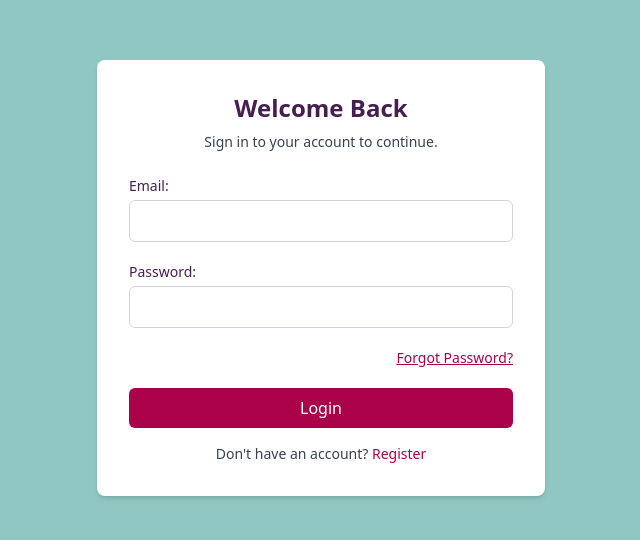
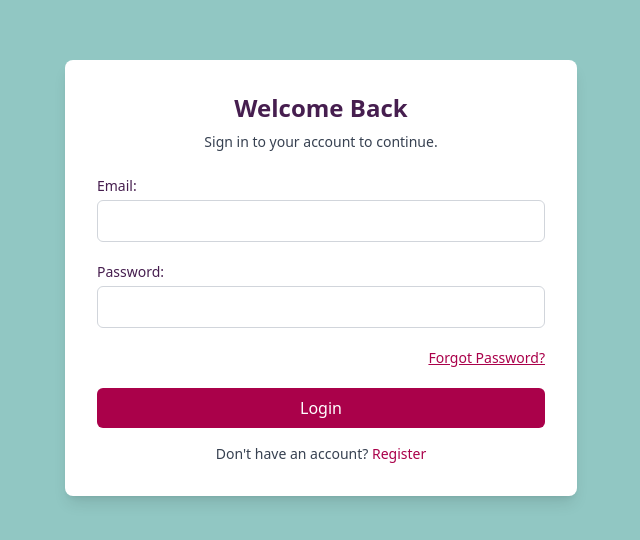
Before and after one commit to DemisStruiksma/Firebase-Auth-App, a React (Create React App) app: page /login in a window 1280 px wide. Shown: the part 122-662 px from the top of the page, without its empty margins (319-959 px from the left). Built offline with nearby package versions, Linux system fonts and the light colour scheme; no server answers.

Commit message:
Refactor card to organism

```diff
--- a/src/components/atoms/Label.tsx
+++ b/src/components/atoms/Label.tsx
@@ -5,7 +5,7 @@ interface Props {
 
 const Label = ({ text, name }: Props) => {
 	return (
-		<label className="block text-sm font-medium text-body" htmlFor={name}>
+		<label className="block text-left text-sm font-medium text-body" htmlFor={name}>
 			{text}
 		</label>
 	);
--- /dev/null
+++ b/src/components/organisms/Card.tsx
@@ -0,0 +1,22 @@
+interface Props {
+  title: string;
+  subTitle?: string;
+  children: React.ReactNode;
+}
+
+function Card({ title, subTitle, children }: Props) {
+  return (
+    <div className="flex items-center justify-center min-h-screen bg-secondary">
+      <div className="bg-white p-8 rounded-lg shadow-lg w-full max-w-lg text-center">
+        <h2 className="text-body text-2xl font-bold">{title}</h2>
+        {subTitle && (
+          <p className="mt-2 text-sm text-gray-700 text-center">{subTitle}</p>
+        )}
+
+        {children}
+      </div>
+    </div>
+  );
+}
+
+export default Card;
--- a/src/pages/Home.tsx
+++ b/src/pages/Home.tsx
@@ -2,6 +2,7 @@ import { useNavigate } from "react-router-dom";
 import { toast } from "react-toastify";
 import { useAuth } from "../AuthProvider";
 import Button from "../components/atoms/Button";
+import Card from "../components/organisms/Card";
 import { routes } from "../constants";
 
 function Home() {
@@ -17,15 +18,16 @@ function Home() {
     } else {
       toast.error(logoutResponse.message);
     }
-  }
+  };
 
   return (
-    <div className="flex items-center justify-center h-screen bg-secondary">
-      <div className="bg-white p-8 rounded-lg shadow-lg w-full max-w-lg text-center">
-        <h1 className="text-body text-2xl font-bold mb-4">
-          {auth.userState?.type === "success" && `You're logged in with the following email address: ${auth.userState.user.email}`}
-        </h1>
-
+    <Card
+      title={
+        auth.userState?.type === "success"
+          ? `You're logged in with the following email address: ${auth.userState.user.email}`
+          : ""
+      }
+    >
       <Button
         text="Logout"
         buttonType="button"
@@ -33,9 +35,8 @@ function Home() {
         onClick={handleLogout}
         customClassNames="w-fit px-6 mt-6"
       />
-      </div>
-    </div>
-  )
+    </Card>
+  );
 }
 
 export default Home;
--- a/src/pages/Login.tsx
+++ b/src/pages/Login.tsx
@@ -5,6 +5,7 @@ import { useAuth } from "../AuthProvider";
 import Button from "../components/atoms/Button";
 import InputField from "../components/atoms/InputField";
 import Form from "../components/molecules/Form";
+import Card from "../components/organisms/Card";
 import { routes } from "../constants";
 
 function Login() {
@@ -15,26 +16,19 @@ function Login() {
 
   const handleLogin = async (event: FormEvent<HTMLFormElement>) => {
     event.preventDefault();
-        const loginResponse = await auth.login({email, password});
+    const loginResponse = await auth.login({ email, password });
 
-        if(loginResponse instanceof Error) {
+    if (loginResponse instanceof Error) {
       // Use toast notification for error handling.
       toast.error(loginResponse.message);
     } else {
       toast.success("Logged in successfully.");
       navigate(routes.home);
     }
-    }
-
+  };
 
   return (
-        <div className="flex min-h-screen items-center justify-center bg-secondary px-6">
-            <div className="w-full max-w-md p-8 rounded-lg bg-white shadow-md">
-                <h2 className="text-2xl font-semibold text-body text-center">Welcome Back</h2>
-                <p className="mt-2 text-sm text-gray-700 text-center">
-                    Sign in to your account to continue.
-                </p>
-
+    <Card title="Welcome Back" subTitle="Sign in to your account to continue.">
       <Form onSubmit={handleLogin} classNames="mt-6 space-y-5">
         <InputField
           value={email}
@@ -53,24 +47,35 @@ function Login() {
         />
 
         <p className="text-sm text-body text-right">
-                        <Link to="/reset-password" className="text-primary underline hover:text-opacity-80">
+          <Link
+            to="/reset-password"
+            className="text-primary underline hover:text-opacity-80"
+          >
             Forgot Password?
           </Link>
         </p>
 
-                    <Button text="Login" buttonType="submit" variant="primary" customClassNames="w-full" />
+        <Button
+          text="Login"
+          buttonType="submit"
+          variant="primary"
+          customClassNames="w-full"
+        />
       </Form>
 
       <div className="mt-4 text-center">
         <p className="text-sm text-gray-700">
-                        Don't have an account?{' '}
-                        <Link to={"/register"} title="Go to register" className="font-medium text-primary hover:underline">
+          Don't have an account?{" "}
+          <Link
+            to={"/register"}
+            title="Go to register"
+            className="font-medium text-primary hover:underline"
+          >
             Register
           </Link>
         </p>
       </div>
-            </div>
-    </div>
+    </Card>
   );
 }
 
--- a/src/pages/Register.tsx
+++ b/src/pages/Register.tsx
@@ -1,11 +1,12 @@
-import { FormEvent, useState } from 'react';
-import { Link, useNavigate } from 'react-router-dom';
-import { toast } from 'react-toastify';
-import { useAuth } from '../AuthProvider';
-import Button from '../components/atoms/Button';
-import InputField from '../components/atoms/InputField';
+import { FormEvent, useState } from "react";
+import { Link, useNavigate } from "react-router-dom";
+import { toast } from "react-toastify";
+import { useAuth } from "../AuthProvider";
+import Button from "../components/atoms/Button";
+import InputField from "../components/atoms/InputField";
 import Form from "../components/molecules/Form";
-import { routes } from '../constants';
+import Card from "../components/organisms/Card";
+import { routes } from "../constants";
 
 function Register() {
   const [email, setEmail] = useState("");
@@ -14,30 +15,30 @@ function Register() {
   const navigate = useNavigate();
   const auth = useAuth();
 
-    const handleRegister = async (event:FormEvent<HTMLFormElement>) => {
+  const handleRegister = async (event: FormEvent<HTMLFormElement>) => {
     event.preventDefault();
     // Add client-side validation for Firebase password policy which is set to a minimum of 6 chars and a max of 4096.
-        if(password.length < 6 || password.length > 4096) {
+    if (password.length < 6 || password.length > 4096) {
       setErrorMessage("Password must be 6 characters or longer.");
       return;
     }
 
-        const registerResponse = await auth.register({email, password});
+    const registerResponse = await auth.register({ email, password });
 
-        if(registerResponse instanceof Error) {
+    if (registerResponse instanceof Error) {
       // Use toast notification for error handling.
       toast.error(registerResponse.message);
     } else {
       toast.success("Account has been successfully created.");
       navigate(routes.home);
     }
-    }
+  };
 
   return (
-        <div className="flex min-h-screen items-center justify-center bg-secondary px-6">
-            <div className="w-full max-w-md p-8 rounded-lg bg-white shadow-md">
-                <h2 className="text-2xl font-semibold text-body text-center">Create an Account</h2>
-
+    <Card
+      title="Create an Account"
+      subTitle="Fill in the details below to create your account."
+    >
       <Form onSubmit={handleRegister} classNames="mt-6 space-y-5">
         <InputField
           value={email}
@@ -57,19 +58,27 @@ function Register() {
 
         {errorMessage && <p className="text-red-600">{errorMessage}</p>}
 
-                    <Button text="Register" buttonType="submit" variant="primary" customClassNames="w-full" />
+        <Button
+          text="Register"
+          buttonType="submit"
+          variant="primary"
+          customClassNames="w-full"
+        />
       </Form>
 
       <div className="mt-4 text-center">
         <p className="text-sm text-gray-700">
-                        Already registered?{' '}
-                        <Link to="/login" title="Go to login" className="font-medium text-primary hover:underline">
+          Already registered?{" "}
+          <Link
+            to="/login"
+            title="Go to login"
+            className="font-medium text-primary hover:underline"
+          >
             Login
           </Link>
         </p>
       </div>
-            </div>
-        </div>
+    </Card>
   );
 }
 
--- a/src/pages/ResetPassword.tsx
+++ b/src/pages/ResetPassword.tsx
@@ -5,6 +5,7 @@ import { useAuth } from "../AuthProvider";
 import Button from "../components/atoms/Button";
 import InputField from "../components/atoms/InputField";
 import Form from "../components/molecules/Form";
+import Card from "../components/organisms/Card";
 import { routes } from "../constants";
 
 const ResetPassword = () => {
@@ -12,11 +13,13 @@ const ResetPassword = () => {
   const navigate = useNavigate();
   const auth = useAuth();
 
-    const handleResetPassword = async (event: React.FormEvent<HTMLFormElement>) => {
+  const handleResetPassword = async (
+    event: React.FormEvent<HTMLFormElement>
+  ) => {
     event.preventDefault();
-        const resetPasswordResponse = await auth.resetPassword({email});
+    const resetPasswordResponse = await auth.resetPassword({ email });
 
-        if(resetPasswordResponse instanceof Error) {
+    if (resetPasswordResponse instanceof Error) {
       // Use toast notification for error handling.
       toast.error(resetPasswordResponse.message);
     } else {
@@ -26,10 +29,7 @@ const ResetPassword = () => {
   };
 
   return (
-        <div className="flex items-center justify-center min-h-screen bg-secondary">
-            <div className="w-full max-w-md p-8 bg-white rounded-lg shadow-md">
-                <h1 className="text-2xl font-bold text-body mb-6 text-center">Reset Password</h1>
-
+    <Card title="Reset Password">
       <Form onSubmit={handleResetPassword}>
         <InputField
           value={email}
@@ -39,17 +39,24 @@ const ResetPassword = () => {
           onChange={(event) => setEmail(event.target.value)}
         />
 
-                    <Button text="Reset Password" buttonType="submit" variant="primary" customClassNames="w-full mt-6" />
+        <Button
+          text="Reset Password"
+          buttonType="submit"
+          variant="primary"
+          customClassNames="w-full mt-6"
+        />
       </Form>
 
       <p className="text-body mt-4 text-sm text-center">
         <span>Remembered your password?</span>
-                    <Link to="/login" className="text-primary underline ml-1 hover:text-opacity-80">
+        <Link
+          to="/login"
+          className="text-primary underline ml-1 hover:text-opacity-80"
+        >
           Login here
         </Link>
       </p>
-            </div>
-        </div>
+    </Card>
   );
 };
 
```
Lines whose indentation alone changed are shown as unchanged.
